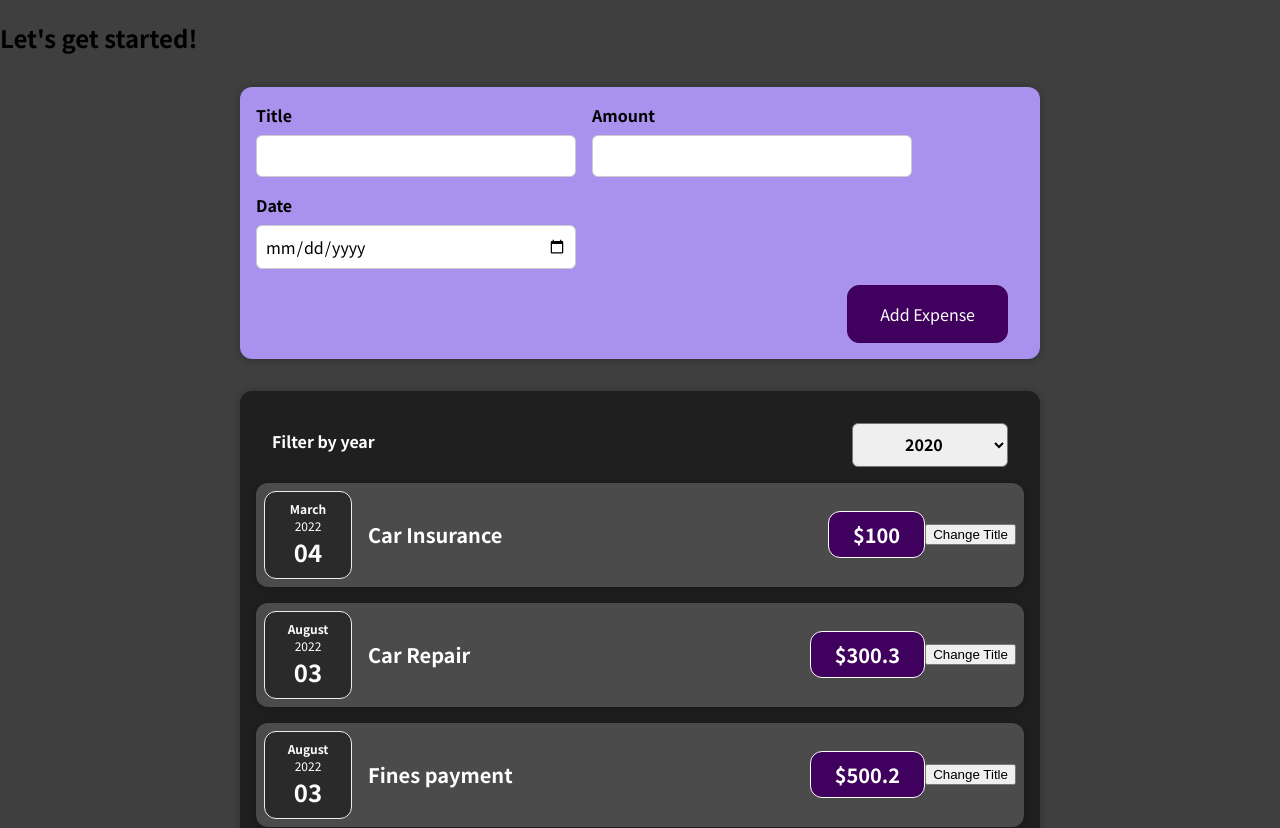
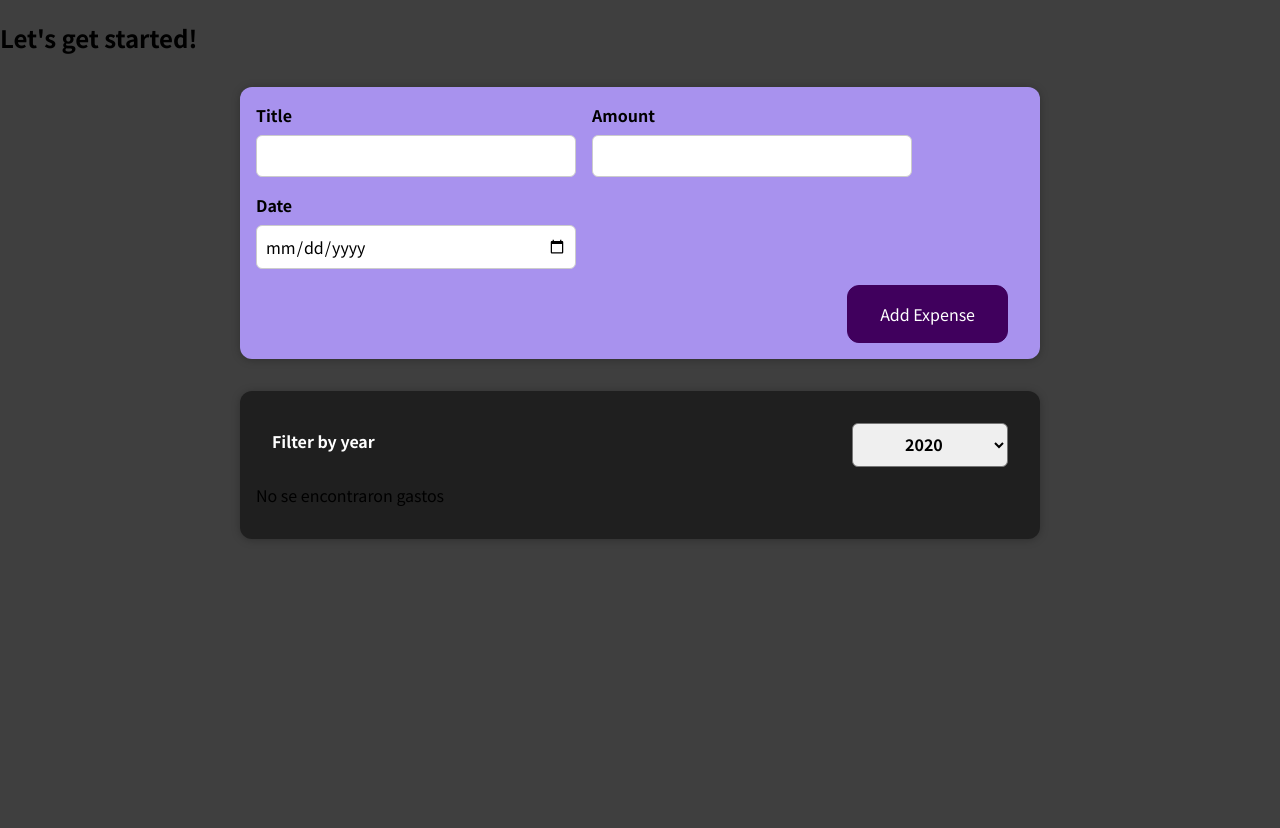
Before and after one commit to dukej10/Inicio-React, a React (Create React App) app: page / in a window 1280 px wide. Shown: the top 828 px of the page. After the commit the page ends 800 px from the top, so only its background shows below. Built offline with nearby package versions, Linux system fonts and the light colour scheme.

Commit message:
Filtrando gastos de acuerdo a la fecha

```diff
--- a/src/App.js
+++ b/src/App.js
@@ -26,6 +26,12 @@
     amount: 1500,
     date: new Date(2022, 2, 3),
   },
+  {
+    id: "e5",
+    title: "House purchased",
+    amount: 100000,
+    date: new Date(2021, 2, 3),
+  },
 ];
 const App = () => {
   const [expenses, setExpenses] = useState(INITIAL_EXPENSES);
--- a/src/components/Expenses/Expenses.js
+++ b/src/components/Expenses/Expenses.js
@@ -11,13 +11,36 @@
     setFilteredYear(selectedYear);
   };
 
+  // obtener gastos que coincidan con el año seleccionado
+  const filteredExpenses = props.items.filter((expense) => {
+    return expense.date.getFullYear().toString() === filteredYear;
+  });
+
+  // OTRA OPCIÓN
+  // let expensesContent = <p>No se encontraron gastos</p>;
+  // if (filteredExpenses.length > 0) {
+  //   filteredExpenses.map((expense) => (
+  //     <ExpenseItem
+  //       key={
+  //         expense.id
+  //       } /* Identificador único para poder saber el orden para agregarlo al componente*/
+  //       title={expense.title}
+  //       amount={expense.amount}
+  //       date={expense.date}
+  //     />
+  //   ));
+  //} y LUEGO DEBAJO DE EXPENSESFILTER IRÍA {expensesContent}
+
   return (
     <Card className="expenses">
       <ExpensesFilter
         selected={filteredYear}
         onChangeFilter={filterChangeHandler}
       />
-      {props.items.map((expense) => (
+      {filteredExpenses.length === 0 ? (
+        <p>No se encontraron gastos</p>
+      ) : (
+        filteredExpenses.map((expense) => (
           <ExpenseItem
             key={
               expense.id
@@ -26,7 +49,8 @@
             amount={expense.amount}
             date={expense.date}
           />
-      ))}
+        ))
+      )}
     </Card>
   );
 };
```
Also changed, not shown: 1 other file (tests, documents, lock files or other folders). Lines whose indentation alone changed are shown as unchanged.
